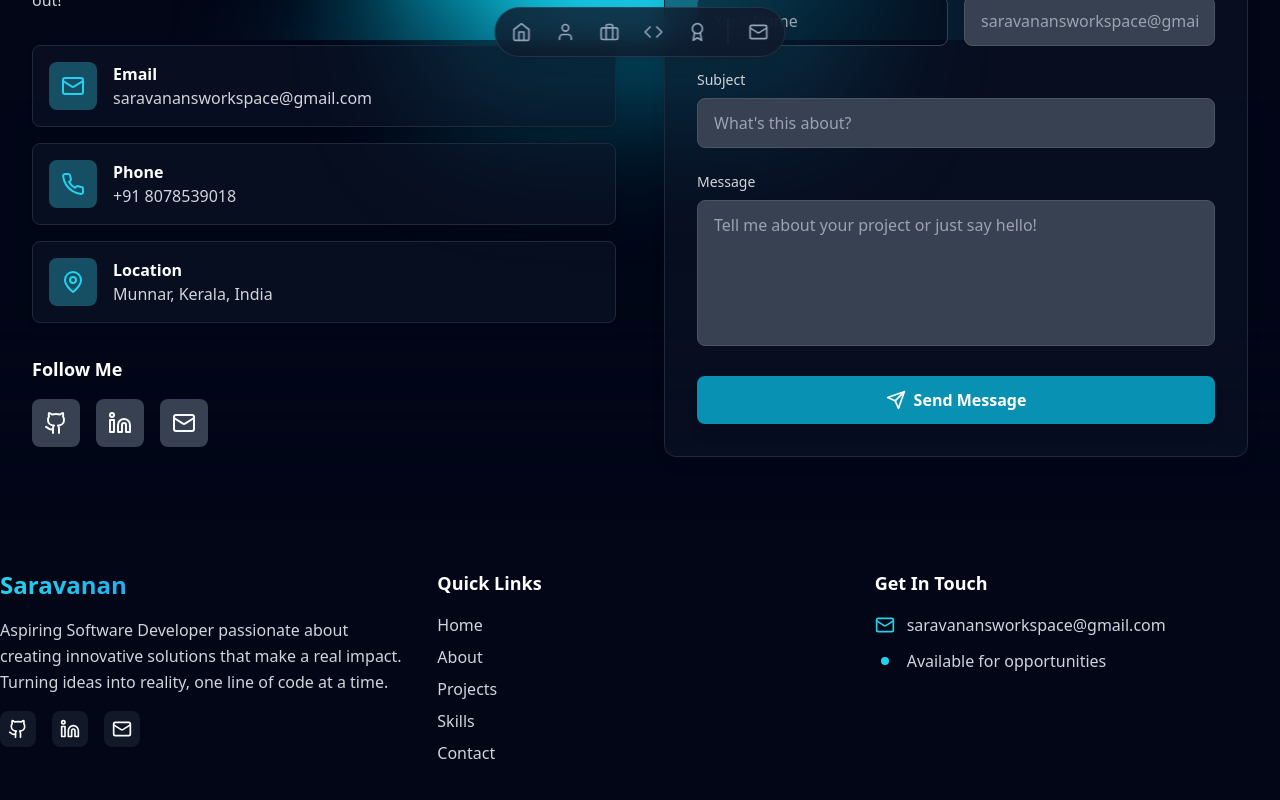
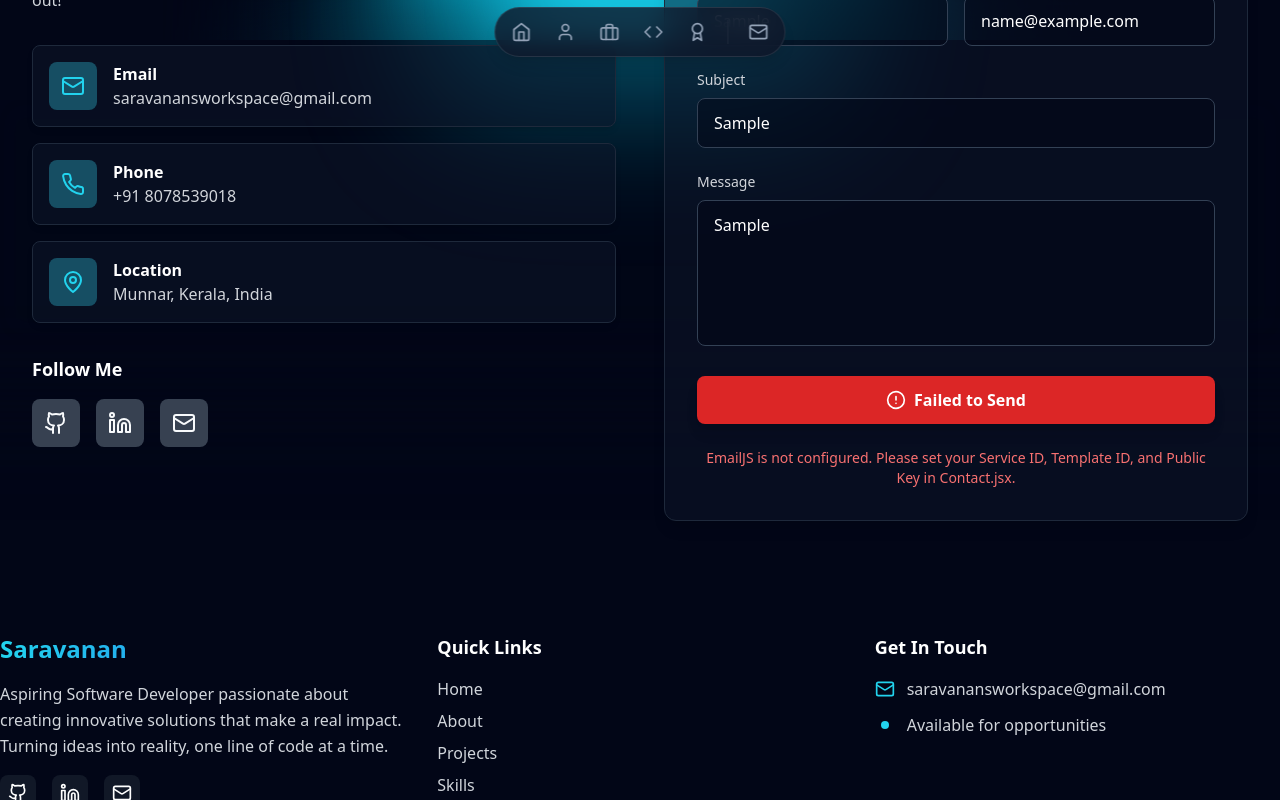
Before and after one commit to Saravananms7/Portfolio, a React (Vite) app: page / in a window 1280 px wide. Both pictures are taken after typing "Sample", "name@example.com", "Sample", "Sample" into the empty fields and a click on the button "Send Message". Shown: the part 4448-5248 px from the top of the page. Built offline with nearby package versions, Linux system fonts and the light colour scheme.

Commit message:
Update contact

```diff
--- a/package.json
+++ b/package.json
@@ -10,6 +10,7 @@
     "preview": "vite preview"
   },
   "dependencies": {
+    "@emailjs/browser": "^4.4.1",
     "@radix-ui/react-slot": "^1.2.4",
     "class-variance-authority": "^0.7.1",
     "clsx": "^2.1.1",
--- a/src/components/Contact.jsx
+++ b/src/components/Contact.jsx
@@ -1,18 +1,23 @@
-import React, { useState } from 'react'
+import React, { useState, useRef } from 'react'
 import { motion } from 'framer-motion'
 import { useInView } from 'framer-motion'
-import { useRef } from 'react'
-import { Mail, Linkedin, Github, MapPin, Phone, Send } from 'lucide-react'
+import { Mail, Linkedin, Github, MapPin, Phone, Send, Loader2, CheckCircle, AlertCircle } from 'lucide-react'
+import emailjs from '@emailjs/browser'
 
 const Contact = () => {
   const ref = useRef(null)
+  const formRef = useRef(null)
   const isInView = useInView(ref, { once: true, margin: "-100px" })
+
   const [formData, setFormData] = useState({
     name: '',
     email: '',
     subject: '',
     message: ''
   })
+
+  const [status, setStatus] = useState('idle') // idle, loading, success, error
+  const [errorMessage, setErrorMessage] = useState('')
 
   const handleChange = (e) => {
     setFormData({
@@ -23,11 +28,34 @@ const Contact = () => {
 
   const handleSubmit = (e) => {
     e.preventDefault()
-    // Handle form submission here
-    console.log('Form submitted:', formData)
-    // Reset form
-    setFormData({ name: '', email: '', subject: '', message: '' })
-    alert('Thank you for your message! I\'ll get back to you soon.')
+    setStatus('loading')
+
+    // REPLACE THESE WITH YOUR ACTUAL EMAILJS SERVICE ID, TEMPLATE ID, AND PUBLIC KEY
+    // Sign up at https://www.emailjs.com/
+    const serviceID = 'YOUR_SERVICE_ID'
+    const templateID = 'YOUR_TEMPLATE_ID'
+    const publicKey = 'YOUR_PUBLIC_KEY'
+
+    if (serviceID === 'YOUR_SERVICE_ID') {
+      setTimeout(() => {
+        setStatus('error')
+        setErrorMessage('EmailJS is not configured. Please set your Service ID, Template ID, and Public Key in Contact.jsx.')
+      }, 1000)
+      return
+    }
+
+    emailjs.sendForm(serviceID, templateID, formRef.current, publicKey)
+      .then((result) => {
+        console.log(result.text)
+        setStatus('success')
+        setFormData({ name: '', email: '', subject: '', message: '' })
+        setTimeout(() => setStatus('idle'), 5000)
+      }, (error) => {
+        console.log(error.text)
+        setStatus('error')
+        setErrorMessage('Something went wrong. Please try again later.')
+        setTimeout(() => setStatus('idle'), 5000)
+      })
   }
 
   const contactInfo = [
@@ -165,13 +193,13 @@ const Contact = () => {
             initial={{ opacity: 0, x: 50 }}
             animate={isInView ? { opacity: 1, x: 0 } : { opacity: 0, x: 50 }}
             transition={{ duration: 0.8, delay: 0.4 }}
-            className="bg-slate-900/50 border border-slate-800 backdrop-blur-sm rounded-xl p-8 shadow-lg"
+            className="bg-slate-900/50 border border-slate-800 backdrop-blur-sm rounded-xl p-8 shadow-lg relative overflow-hidden"
           >
             <h3 className="text-2xl font-bold text-gray-900 dark:text-white mb-6">
               Send a Message
             </h3>
 
-            <form onSubmit={handleSubmit} className="space-y-6">
+            <form ref={formRef} onSubmit={handleSubmit} className="space-y-6">
               <div className="grid md:grid-cols-2 gap-4">
                 <div>
                   <label htmlFor="name" className="block text-sm font-medium text-gray-700 dark:text-gray-300 mb-2">
@@ -184,7 +212,8 @@ const Contact = () => {
                     value={formData.name}
                     onChange={handleChange}
                     required
-                    className="w-full px-4 py-3 border border-slate-700 rounded-lg focus:ring-2 focus:ring-primary-500 focus:border-transparent bg-slate-950/50 text-white transition-colors duration-200"
+                    disabled={status === 'loading'}
+                    className="w-full px-4 py-3 border border-slate-700 rounded-lg focus:ring-2 focus:ring-primary-500 focus:border-transparent bg-slate-950/50 text-white transition-colors duration-200 disabled:opacity-50"
                     placeholder="Your Name"
                   />
                 </div>
@@ -199,7 +228,8 @@ const Contact = () => {
                     value={formData.email}
                     onChange={handleChange}
                     required
-                    className="w-full px-4 py-3 border border-gray-300 dark:border-gray-600 rounded-lg focus:ring-2 focus:ring-primary-500 focus:border-transparent bg-white dark:bg-gray-700 text-gray-900 dark:text-white transition-colors duration-200"
+                    disabled={status === 'loading'}
+                    className="w-full px-4 py-3 border border-slate-700 rounded-lg focus:ring-2 focus:ring-primary-500 focus:border-transparent bg-slate-950/50 text-white transition-colors duration-200 disabled:opacity-50"
                     placeholder="saravanansworkspace@gmail.com"
                   />
                 </div>
@@ -216,7 +246,8 @@ const Contact = () => {
                   value={formData.subject}
                   onChange={handleChange}
                   required
-                  className="w-full px-4 py-3 border border-gray-300 dark:border-gray-600 rounded-lg focus:ring-2 focus:ring-primary-500 focus:border-transparent bg-white dark:bg-gray-700 text-gray-900 dark:text-white transition-colors duration-200"
+                  disabled={status === 'loading'}
+                  className="w-full px-4 py-3 border border-slate-700 rounded-lg focus:ring-2 focus:ring-primary-500 focus:border-transparent bg-slate-950/50 text-white transition-colors duration-200 disabled:opacity-50"
                   placeholder="What's this about?"
                 />
               </div>
@@ -232,7 +263,8 @@ const Contact = () => {
                   onChange={handleChange}
                   required
                   rows={5}
-                  className="w-full px-4 py-3 border border-gray-300 dark:border-gray-600 rounded-lg focus:ring-2 focus:ring-primary-500 focus:border-transparent bg-white dark:bg-gray-700 text-gray-900 dark:text-white transition-colors duration-200 resize-none"
+                  disabled={status === 'loading'}
+                  className="w-full px-4 py-3 border border-slate-700 rounded-lg focus:ring-2 focus:ring-primary-500 focus:border-transparent bg-slate-950/50 text-white transition-colors duration-200 resize-none disabled:opacity-50"
                   placeholder="Tell me about your project or just say hello!"
                 />
               </div>
@@ -241,11 +273,41 @@ const Contact = () => {
                 whileHover={{ scale: 1.02 }}
                 whileTap={{ scale: 0.98 }}
                 type="submit"
-                className="w-full bg-primary-600 hover:bg-primary-700 text-white px-6 py-3 rounded-lg font-semibold transition-colors duration-200 flex items-center justify-center gap-2 shadow-lg hover:shadow-xl"
+                disabled={status === 'loading'}
+                className={`w-full px-6 py-3 rounded-lg font-semibold transition-colors duration-200 flex items-center justify-center gap-2 shadow-lg hover:shadow-xl
+                    ${status === 'success'
+                    ? 'bg-green-600 hover:bg-green-700 text-white'
+                    : status === 'error'
+                      ? 'bg-red-600 hover:bg-red-700 text-white'
+                      : 'bg-primary-600 hover:bg-primary-700 text-white'
+                  } disabled:opacity-70 disabled:cursor-not-allowed`}
               >
-                <Send className="w-5 h-5" />
-                Send Message
+                {status === 'loading' ? (
+                  <>
+                    <Loader2 className="w-5 h-5 animate-spin" />
+                    Sending...
+                  </>
+                ) : status === 'success' ? (
+                  <>
+                    <CheckCircle className="w-5 h-5" />
+                    Message Sent!
+                  </>
+                ) : status === 'error' ? (
+                  <>
+                    <AlertCircle className="w-5 h-5" />
+                    Failed to Send
+                  </>
+                ) : (
+                  <>
+                    <Send className="w-5 h-5" />
+                    Send Message
+                  </>
+                )}
               </motion.button>
+
+              {status === 'error' && (
+                <p className="text-red-400 text-sm text-center mt-2">{errorMessage}</p>
+              )}
             </form>
           </motion.div>
         </div>
```
Also changed, not shown: 1 other file (tests, documents, lock files or other folders).
